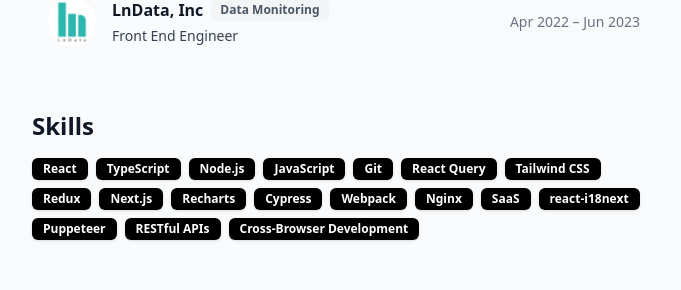
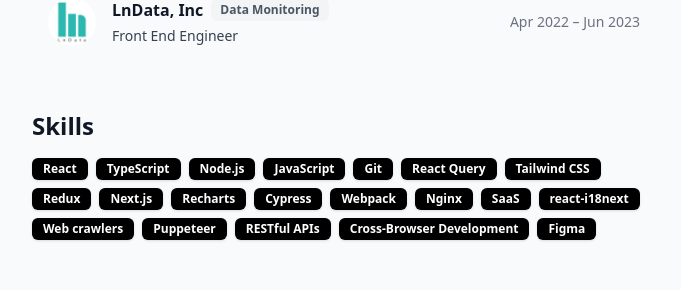
Before and after one commit to amberyufangchiu/yufangchiu.dev, a Next.js app: page / in a window 1280 px wide. Shown: the part 861-1151 px from the top of the page, without its empty margins (296-977 px from the left). Built offline with nearby package versions, Linux system fonts and the light colour scheme.

Commit message:
feat: add new skills to the Skills component for improved showcase

```diff
--- a/src/app/components/Skills.tsx
+++ b/src/app/components/Skills.tsx
@@ -23,9 +23,11 @@
           "Nginx",
           "SaaS",
           "react-i18next",
+          "Web crawlers",
           "Puppeteer",
           "RESTful APIs",
           "Cross-Browser Development",
+          "Figma",
         ].map((skill) => (
           <span
             key={skill}
```
